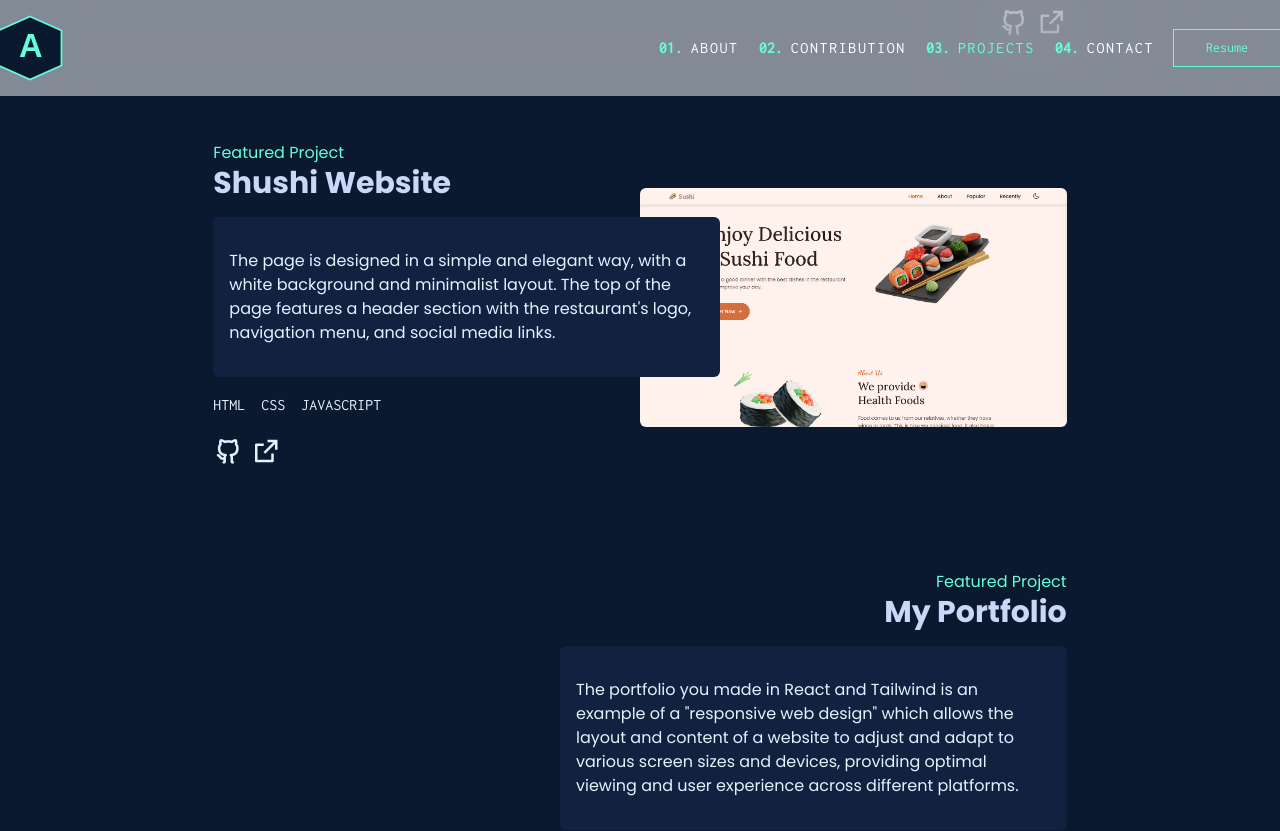
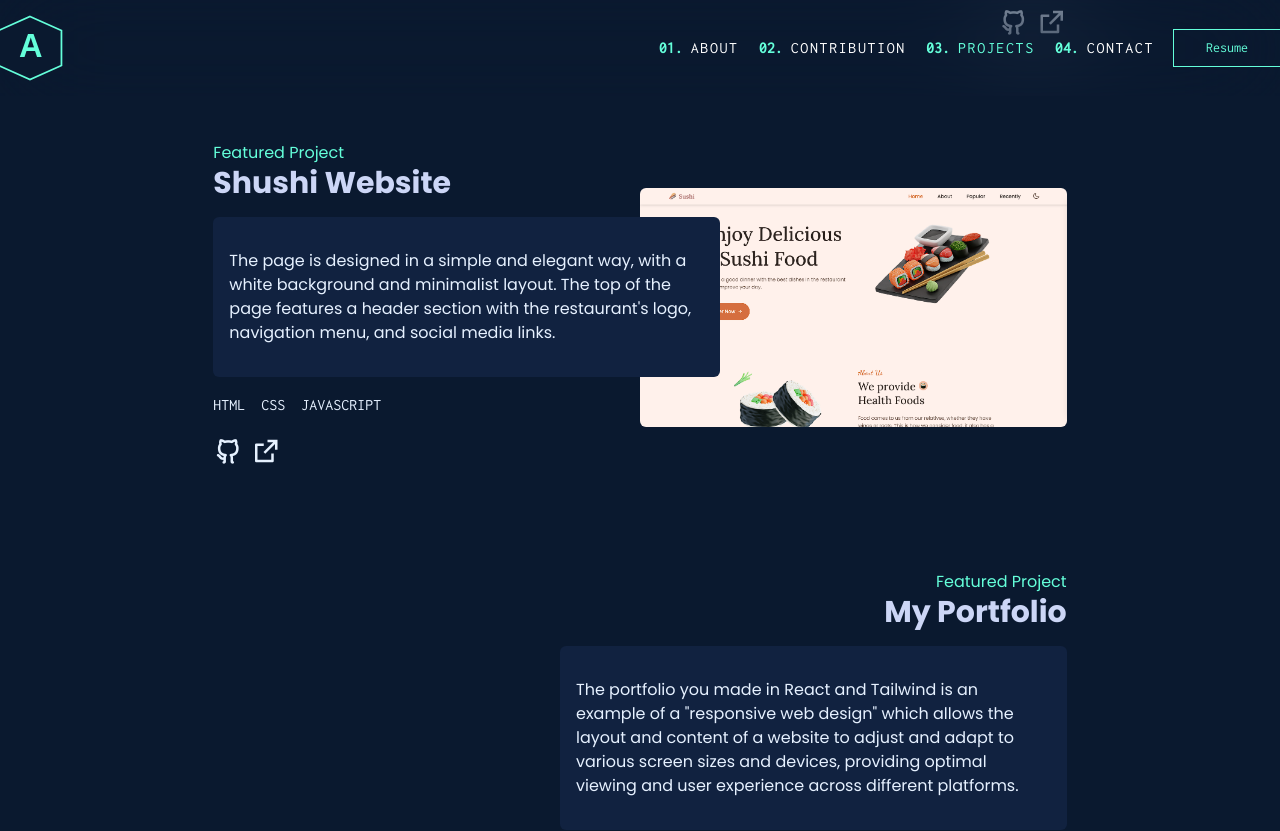
Before and after one commit to alexiss455/MyportfolioAlexiess, a React (Vite) app: page / in a window 1280 px wide. Shown: the top 831 px of the page. Built offline with nearby package versions, Linux system fonts and the light colour scheme.

Commit message:
update_header

```diff
--- a/src/App.css
+++ b/src/App.css
@@ -33,7 +33,7 @@ html {
 }
 
 header {
-  background-color: #ffffff7e;
+  /* background-color: #ffffff7e; */
   backdrop-filter: blur(50px);
 }
 
```
